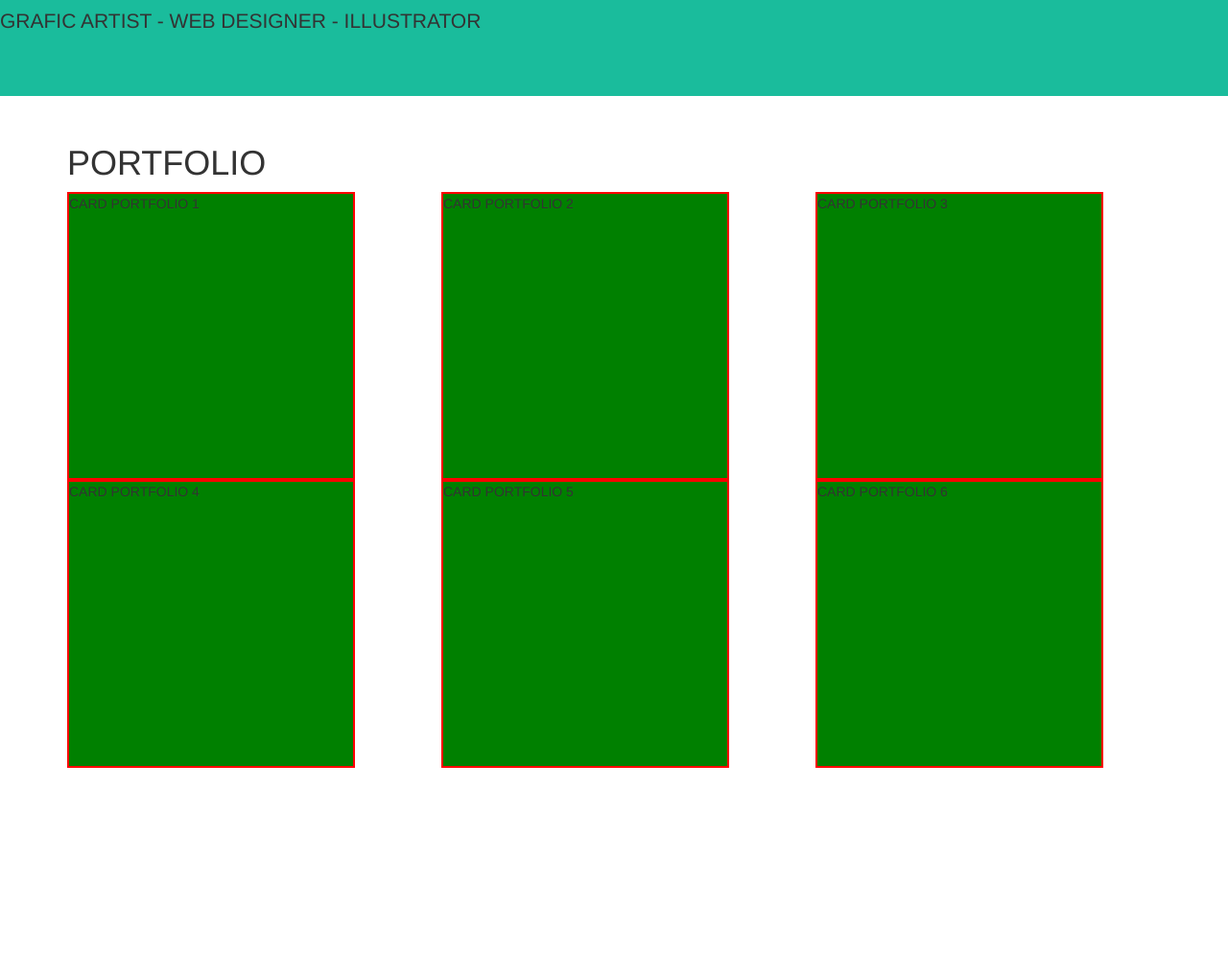
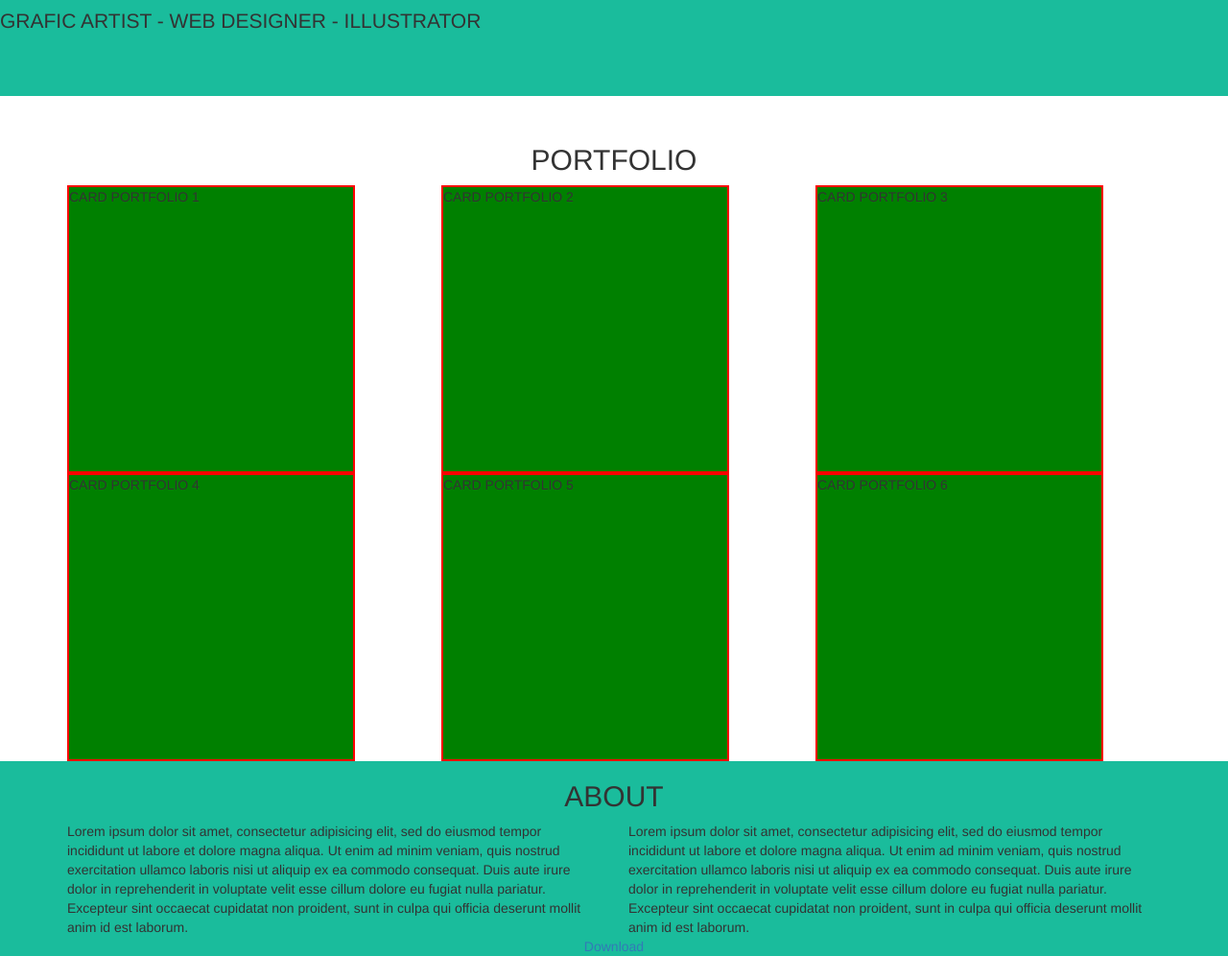
Before and after one commit to salvoab/html-css-bootstrap-freelancer, a plain HTML site: page index.html in a window 1280 px wide. Shown: the part 140-1136 px from the top of the page at 96% size. Before the commit the page ends 940 px from the top, so only its background shows below. Drawn offline with nearby package versions, Linux system fonts and the light colour scheme.

Commit message:
Struttura della sezione about del main

```diff
--- a/index.html
+++ b/index.html
@@ -45,13 +45,13 @@
 
     <!-- #site-main -->
     <main id="site-main">
-      <!-- #portfolio -->
+      <!-- #portfolio section -->
       <section id="portfolio">
         <!-- .container -->
         <div class="container">
           <div class="row">
-            <div class="col-lg-12 col-md-12 col-sm-12">
-              <h1>PORTFOLIO</h1>
+            <div class="col-lg-12 col-md-12 col-sm-12 text-center">
+              <h2>PORTFOLIO</h2>
             </div>
             <!-- /.col-lg-12 col-md-12 col-sm-12 -->
           </div>
@@ -93,7 +93,42 @@
         </div>
         <!-- /.container -->
       </section>
-      <!-- /#portfolio -->
+      <!-- /#portfolio section -->
+
+      <!-- #about section -->
+      <section id="about" class="my-bg-green">
+        <div class="container">
+          <div class="row">
+            <div class="col-lg-12 col-md-12 col-sm-12 text-center">
+              <h2>ABOUT</h2>
+            </div>
+            <!-- /.col-lg-12 col-md-12 col-sm-12 -->
+          </div>
+          <!-- /.row -->
+
+          <div class="row">
+            <div class="col-lg-6 col-md-6-col-sm-12">
+              Lorem ipsum dolor sit amet, consectetur adipisicing elit, sed do eiusmod tempor incididunt ut labore et dolore magna aliqua. Ut enim ad minim veniam, quis nostrud exercitation ullamco laboris nisi ut aliquip ex ea commodo consequat. Duis aute irure dolor in reprehenderit in voluptate velit esse cillum dolore eu fugiat nulla pariatur. Excepteur sint occaecat cupidatat non proident, sunt in culpa qui officia deserunt mollit anim id est laborum.
+            </div>
+            <!-- /.col-lg-6 col-md-6-col-sm-12 -->
+            <div class="col-lg-6 col-md-6-col-sm-12">
+              Lorem ipsum dolor sit amet, consectetur adipisicing elit, sed do eiusmod tempor incididunt ut labore et dolore magna aliqua. Ut enim ad minim veniam, quis nostrud exercitation ullamco laboris nisi ut aliquip ex ea commodo consequat. Duis aute irure dolor in reprehenderit in voluptate velit esse cillum dolore eu fugiat nulla pariatur. Excepteur sint occaecat cupidatat non proident, sunt in culpa qui officia deserunt mollit anim id est laborum.
+            </div>
+            <!-- /.col-lg-6 col-md-6-col-sm-12 -->
+          </div>
+          <!-- /.row -->
+
+          <div class="row">
+            <div class="col-lg-12 col-md-12 col-sm-12 text-center">
+              <a href="#">Download</a>
+            </div>
+            <!-- /.col-lg-12 col-md-12 col-sm-12 -->
+          </div>
+          <!-- /.row -->
+        </div>
+        <!-- /.container -->
+      </section>
+      <!-- /#about section -->
     </main>
     <!-- /#site-main -->
 
```
